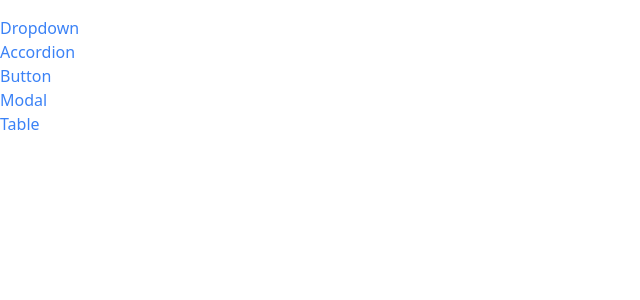
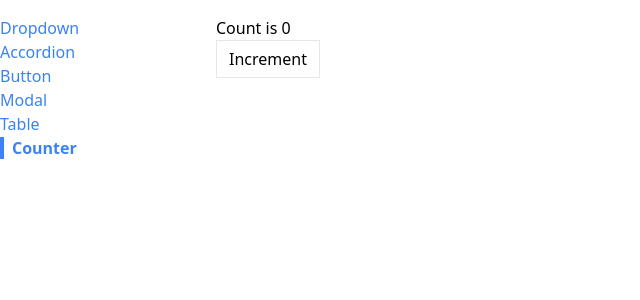
Before and after one commit to rosskovt/components, a React (Create React App) app: page /counter in a window 1280 px wide. Shown: the top 300 px of the page, without its empty margins (0-640 px from the left). Built offline with nearby package versions, Linux system fonts and the light colour scheme.

Commit message:
refactored and added custom hooks: useSort, useCounter

```diff
--- a/src/App.js
+++ b/src/App.js
@@ -5,6 +5,7 @@ import DropdownPage from './pages/DropdownPage';
 import ButtonPage from './pages/ButtonPage';
 import ModalPage from "./pages/ModalPage";
 import TablePage from "./pages/TablePage";
+import CounterPage from "./pages/CounterPage";
 
 function App() {
     return (
@@ -26,6 +27,9 @@ function App() {
                 <Route path="/table">
                     <TablePage />
                 </Route>
+                <Route path="/counter">
+                    <CounterPage initialCount={0} />
+                </Route>
             </div>
         </div>
     );
--- a/src/components/Sidebar.js
+++ b/src/components/Sidebar.js
@@ -7,6 +7,7 @@ function Sidebar() {
         { labelToShow: 'Button', path: '/buttons' },
         { labelToShow: 'Modal', path: '/modal' },
         { labelToShow: 'Table', path: '/table' },
+        { labelToShow: 'Counter', path: '/counter' },
     ]
     const renderedLinks = links.map((link) => {
         return <Link
--- a/src/components/SortableTable.js
+++ b/src/components/SortableTable.js
@@ -1,30 +1,11 @@
-import { useState } from "react";
 import { GoArrowSmallDown, GoArrowSmallUp } from 'react-icons/go';
 import Table from "./Table";
+import useSort from '../hooks/use-sort';
 
 function SortableTable(props) {
-    const [sortOrder, setSortOrder] = useState(null);
-    const [sortBy, setSortBy] = useState(null);
-
     const { config, data } = props;
 
-    const handleClick = (label) => {
-        if (sortBy && label !== sortBy) {
-            setSortOrder('asc');
-            setSortBy(label);
-            return;
-        }
-        if (sortOrder === null) {
-            setSortOrder('asc');
-            setSortBy(label);
-        } else if (sortOrder === 'asc') {
-            setSortOrder('desc');
-            setSortBy(label);
-        } else if (sortOrder === 'desc') {
-            setSortOrder(null);
-            setSortBy(null);
-        }
-    };
+    const { sortedData, setSortColumn, sortBy, sortOrder } = useSort(data, config);
 
     const updatedConfig = config.map((column) => {
 
@@ -34,7 +15,7 @@ function SortableTable(props) {
         }
         return {
             ...column,
-            header: (column) => <th className="cursor-pointer hover:bg-gray-100" onClick={() => handleClick(column.label)}>
+            header: (column) => <th className="cursor-pointer hover:bg-gray-100" onClick={() => setSortColumn(column.label)}>
                 <div className="flex items-center">
                     {getIcons(column, sortBy, sortOrder)}
                     {column.label}
@@ -44,29 +25,12 @@ function SortableTable(props) {
         };
     });
 
-    let sortedData = data;
-    if (sortOrder && sortBy) {
-        const { sortValue } = config.find((column) => column.label === sortBy);
-        sortedData = [...data].sort((a, b) => {
-            const valueA = sortValue(a);
-            const valueB = sortValue(b);
-
-            const reverseOrder = sortOrder === 'asc' ? 1 : -1;
-
-            if (typeof valueA === 'string') {
-                return valueA.localeCompare(valueB) * reverseOrder;
-            } else {
-                return (valueA - valueB) * reverseOrder;
-            }
-        });
-    }
-
     return (
         <Table {...props} data={sortedData} config={updatedConfig} />
     )
 };
 
-const getIcons = (columnName, sortBy, sortOrder) => {
+function getIcons(columnName, sortBy, sortOrder) {
     if (sortBy !== columnName.label) {
         return (
             <div>
@@ -89,5 +53,4 @@ const getIcons = (columnName, sortBy, sortOrder) => {
     }
 };
 
-
 export default SortableTable;
--- /dev/null
+++ b/src/hooks/use-counter.js
@@ -0,0 +1,22 @@
+import { useState, useEffect } from "react";
+
+function useCounter(initialCount) {
+    const [count, setCount] = useState(initialCount);
+
+    const increment = (counter) => {
+        setCount((counter) => {
+            return counter + 1;
+        });
+    };
+
+    useEffect(() => {
+        console.log(count);
+    }, [count]);
+
+    return {
+        count,
+        increment,
+    }
+}
+
+export default useCounter;
--- /dev/null
+++ b/src/hooks/use-sort.js
@@ -0,0 +1,50 @@
+import { useState } from "react";
+
+function useSort(data, config) {
+    const [sortOrder, setSortOrder] = useState(null);
+    const [sortBy, setSortBy] = useState(null);
+
+    const setSortColumn = (label) => {
+        if (sortBy && label !== sortBy) {
+            setSortOrder('asc');
+            setSortBy(label);
+            return;
+        }
+        if (sortOrder === null) {
+            setSortOrder('asc');
+            setSortBy(label);
+        } else if (sortOrder === 'asc') {
+            setSortOrder('desc');
+            setSortBy(label);
+        } else if (sortOrder === 'desc') {
+            setSortOrder(null);
+            setSortBy(null);
+        }
+    };
+
+    let sortedData = data;
+    if (sortOrder && sortBy) {
+        const { sortValue } = config.find((column) => column.label === sortBy);
+        sortedData = [...data].sort((a, b) => {
+            const valueA = sortValue(a);
+            const valueB = sortValue(b);
+
+            const reverseOrder = sortOrder === 'asc' ? 1 : -1;
+
+            if (typeof valueA === 'string') {
+                return valueA.localeCompare(valueB) * reverseOrder;
+            } else {
+                return (valueA - valueB) * reverseOrder;
+            }
+        });
+    }
+
+    return {
+        sortedData,
+        setSortColumn,
+        sortBy,
+        sortOrder,
+    }
+}
+
+export default useSort;
--- /dev/null
+++ b/src/pages/CounterPage.js
@@ -0,0 +1,17 @@
+import Button from "../components/Button";
+import useCounter from "../hooks/use-counter";
+
+
+function CounterPage({ initialCount }) {
+    const { count, increment } = useCounter(initialCount);
+    return (
+        <div>
+            <h1>
+                Count is {count}
+            </h1>
+            <Button onClick={() => increment(count)}>Increment</Button>
+        </div>
+    )
+}
+
+export default CounterPage;
```
